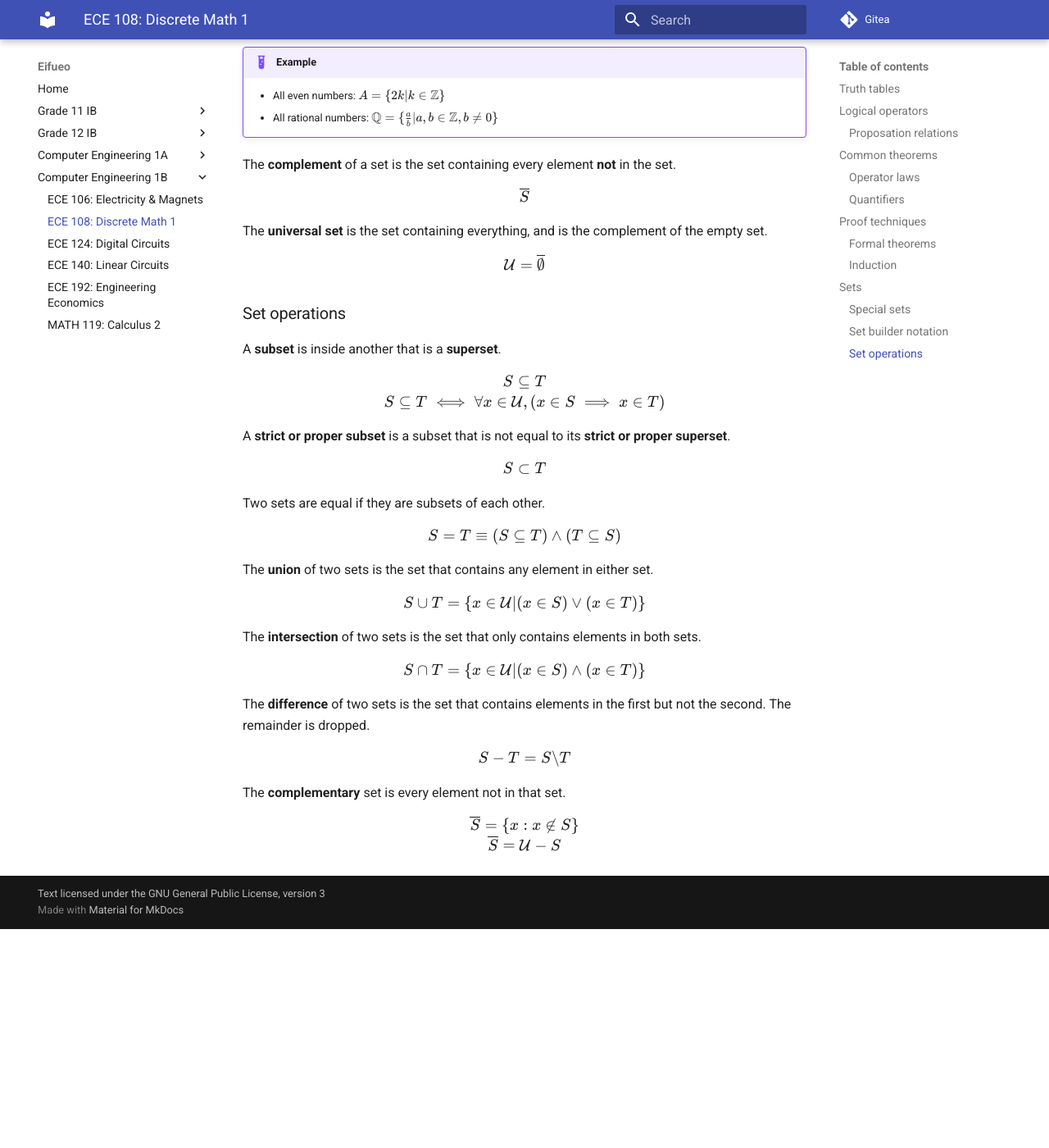
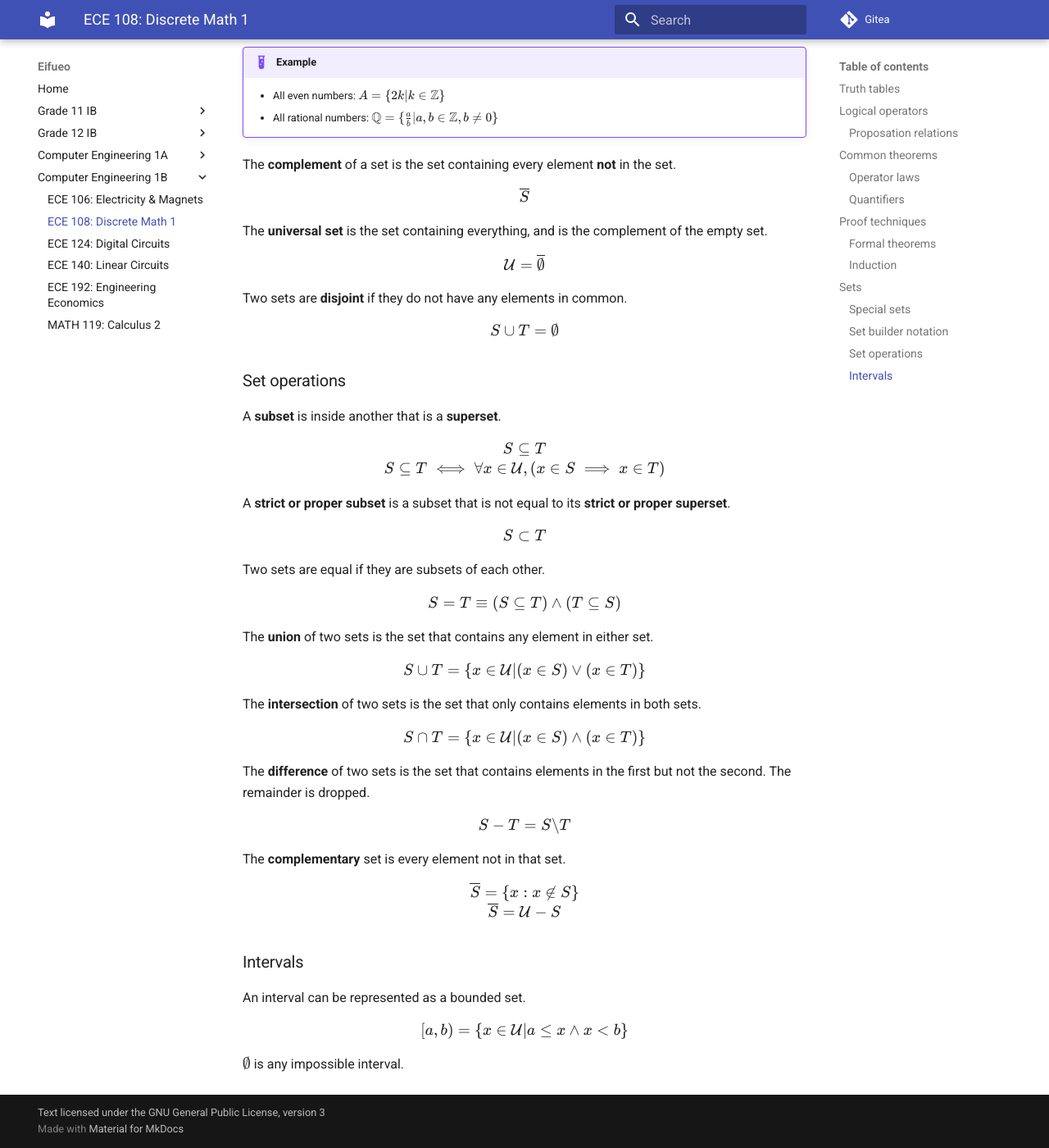
Before and after one commit to potatoeggy/eifueo, an MkDocs documentation site: the page built from docs/1b/ece108.md, in a window 1280 px wide and 1400 px high, scrolled down 9156 px. Shown: the whole window at 82% size. Built offline with MkDocs 1.6.1 and Material for MkDocs 9.7.7, drawn with Linux system fonts in a browser that asks for light colours; before the commit the page ends 10289 px from its top, so only the background shows below that.

Commit message:
ece108: add intervals, disjoint sets

```diff
--- a/docs/1b/ece108.md
+++ b/docs/1b/ece108.md
@@ -355,6 +355,10 @@ The **universal set** is the set containing everything, and is the complement of
 
 $$\mathcal U=\overline\empty$$
 
+Two sets are **disjoint** if they do not have any elements in common.
+
+$$S\cup T=\empty$$
+
 ### Set operations
 
 A **subset** is inside another that is a **superset**.
@@ -390,3 +394,11 @@ $$
 \overline S=\{x:x\not\in S\} \\
 \overline S=\mathcal U-S
 $$
+
+### Intervals
+
+An interval can be represented as a bounded set.
+
+$$[a,b)=\{x\in\mathcal U|a\leq x\wedge x<b\}$$
+
+$\empty$ is any impossible interval.
```
